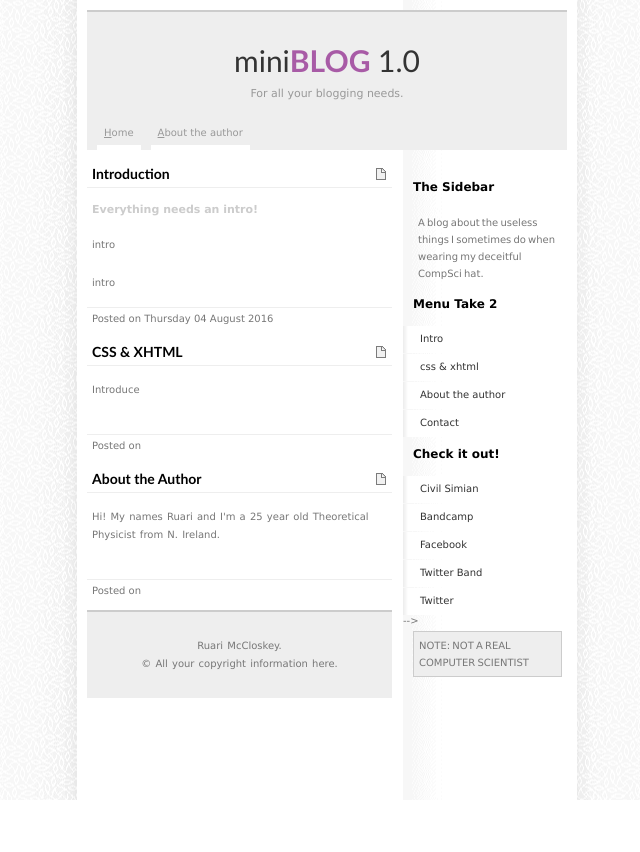
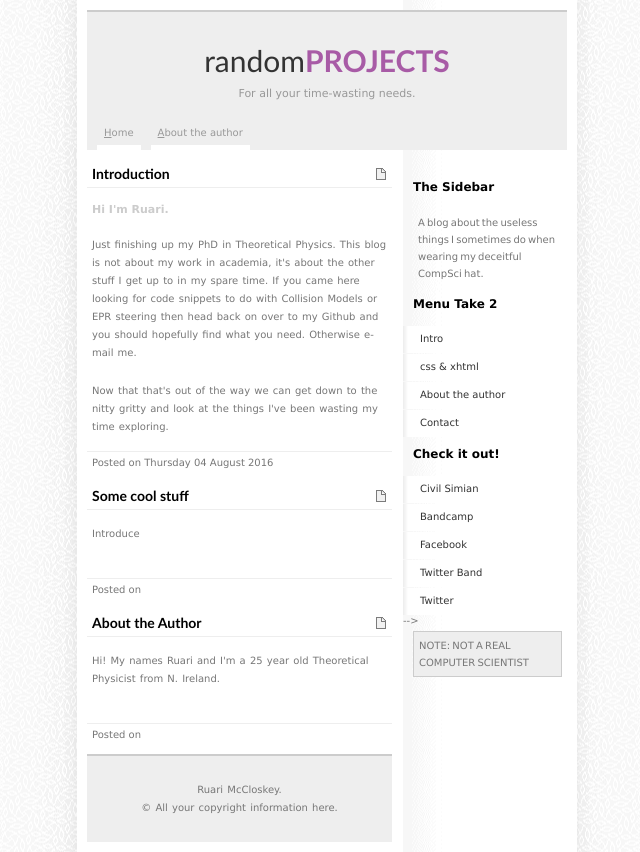
Before and after one commit to RuMcClu/ranoar.github.io, a plain HTML site: page index.html in a window 1280 px wide. Shown: the whole page, without its empty margins (313-953 px from the left). Before the commit the page ends 800 px from the top, so only its background shows below. Drawn offline with Linux system fonts and the light colour scheme.

Commit message:
Intro done, ready for a post

```diff
--- a/index.html
+++ b/index.html
@@ -8,8 +8,8 @@
 <body>
 <div id="container">
   <div id="header">
-    <h1><a href="http://all-free-download.com/free-website-templates/">mini<strong>BLOG</strong> 1.0</a></h1>
-    <h2>For all your blogging needs.</h2>
+    <h1>random<strong>PROJECTS</strong></h1>
+    <h2>For all your time-wasting needs.</h2>
     <ul id="nav">
       <li><a href="#pagetop" accesskey="h"><em>H</em>ome</a></li>
       <li><a href="#about" title="All about me (a:a)" accesskey="a"><em>A</em>bout the author</a></li>
@@ -37,11 +37,11 @@
   </div>
   <div id="content">
     <h1><a href="#intro" id="intro">Introduction</a></h1>
-    <h2>Everything needs an intro!</h2>
-    <p> intro </p>
-    <p>intro </p>
+    <h2>Hi I'm Ruari.</h2>
+    <p> Just finishing up my PhD in Theoretical Physics. This blog is not about my work in academia, it's about the other stuff I get up to in my spare time. If you came here looking for code snippets to do with Collision Models or EPR steering then head back on over to my Github and you should hopefully find what you need. Otherwise e-mail me.</p>
+    <p> Now that that's out of the way we can get down to the nitty gritty and look at the things I've been wasting my time exploring. </p>
     <div class="article_menu"> <b>Posted on Thursday 04 August 2016</b>  </div>
-    <h1><a href="#css" id="css">CSS &amp; XHTML</a></h1>
+    <h1><a href="#firstpost" id="firstpost">Some cool stuff</a></h1>
     <p>Introduce</p>
 
     <p>  </p>
```
